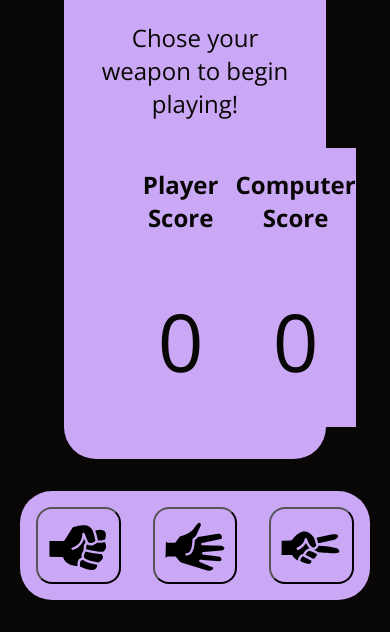
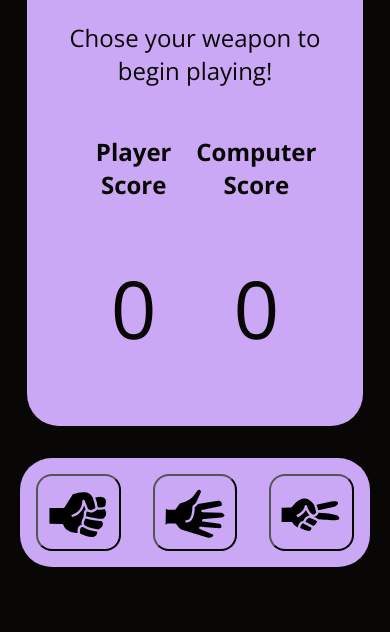
Before and after one commit to JemLotelia/rock-paper-scissors, a plain HTML site: page index.html in a window 390 px wide. Shown: the part 272-904 px from the top of the page. After the commit the page ends 871 px from the top, so only its background shows below. Drawn offline with nearby package versions, Linux system fonts and the light colour scheme.

Commit message:
fixed mobile styling

```diff
--- a/styles.css
+++ b/styles.css
@@ -6,7 +6,7 @@ body {
 
    .container {
        background-color: var(--lavendar);
-    width: 70%;
+       width: 90%;
        margin: 0 auto;
        border-radius: 2rem;
    }
@@ -96,7 +96,7 @@ h1 {
    .score-container {
        background-color: var(--lavendar);
        text-align: center;
-    width: 50%width: 50%
+       width: 50%
    }
 
    .row {
```
Lines whose indentation alone changed are shown as unchanged.
